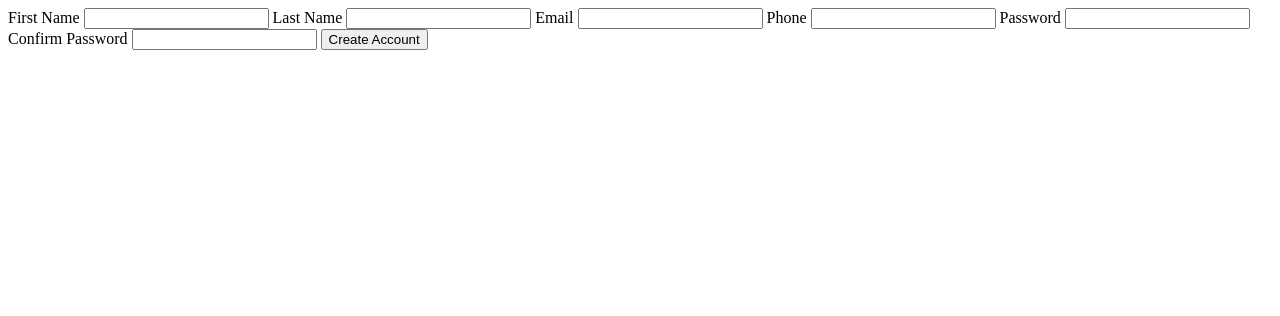
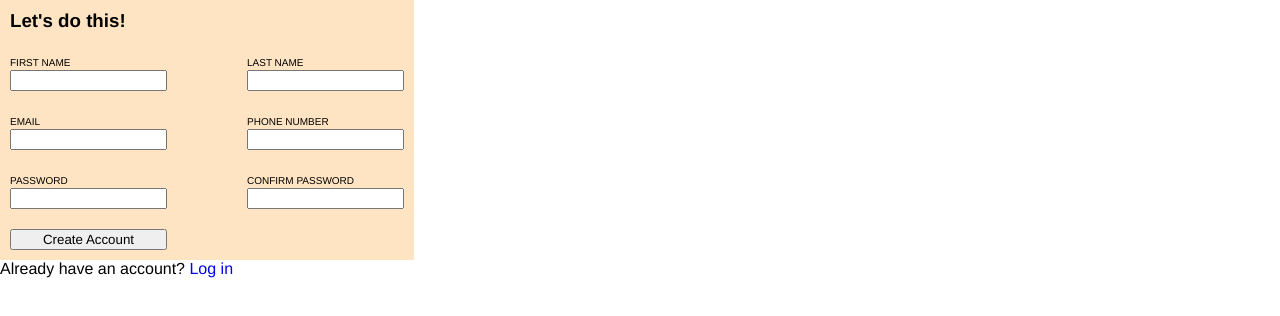
Before and after one commit to iamahmed14/signup-form, a plain HTML site: page index.html in a window 1280 px wide. Drawn offline with Linux system fonts and the light colour scheme.

Commit message:
added some css...

```diff
--- a/index.html
+++ b/index.html
@@ -4,31 +4,44 @@
     <meta charset="UTF-8">
     <meta http-equiv="X-UA-Compatible" content="IE=edge">
     <meta name="viewport" content="width=device-width, initial-scale=1.0">
+    <link rel="stylesheet" href="styles.css">
     <title>Sign-up</title>
 </head>
 <body>
 
+
+
     <form action="#" method="post">
-        <label for="first_name">First Name</label>
-        <input type="text" name="first_name" id="first_name">
-
-        <label for="last_name">Last Name</label>
-        <input type="text" name="last_name" id="last_name">
-
-        <label for="email">Email</label>
-        <input type="email" name="email" id="email">
-
-        <label for="phone">Phone</label>
-        <input type="text" name="phone" id="phone">
-
-        <label for="password">Password</label>
-        <input type="password" name="password" id="password">
-
-        <label for="confirm_password">Confirm Password</label>
-        <input type="password" name="confirm_password" id="confirm_password">
-
+        <h3>Let's do this!</h3>
+        <div>
+            <label for="first_name">FIRST NAME</label>
+            <input type="text" name="first_name" id="first_name">
+        </div>
+        <div>
+            <label for="last_name">LAST NAME</label>
+            <input type="text" name="last_name" id="last_name">
+        </div>
+        <div>
+            <label for="email">EMAIL</label>
+            <input type="email" name="email" id="email">
+        </div>
+        <div>
+            <label for="phone_number">PHONE NUMBER</label>
+            <input type="text" name="phone_number" id="phone_number">
+        </div>
+        <div>
+            <label for="password">PASSWORD</label>
+            <input type="password" name="password" id="password">
+        </div>
+        <div>
+            <label for="confirm_password">CONFIRM PASSWORD</label>
+            <input type="password" name="confirm_password" id="confirm_password">
+        </div>
         <button type="submit">Create Account</button>
     </form>
 
+    <p class="alreadyLine">Already have an account?</p>
+    <a href="#">Log in</a>
+
 </body>
 </html>
--- /dev/null
+++ b/styles.css
@@ -0,0 +1,33 @@
+
+*{
+    font-family: Helvetica, Arial, sans-serif;
+}
+body{
+    margin: 0;
+}
+form{
+    background-color: bisque;
+    padding: 10px;
+    display: grid;
+    grid-template-columns: 1fr 1fr;
+    column-gap: 80px;
+    row-gap: 20px;
+    width: fit-content;
+}
+form > h3{
+    grid-column: 1 / 3;
+    margin: 0;
+}
+input{
+    display: block;
+}
+label{
+    font-size: x-small;
+}
+.alreadyLine{
+    margin: 0;
+    display: inline;
+}
+a{
+    text-decoration: none;
+}
```
